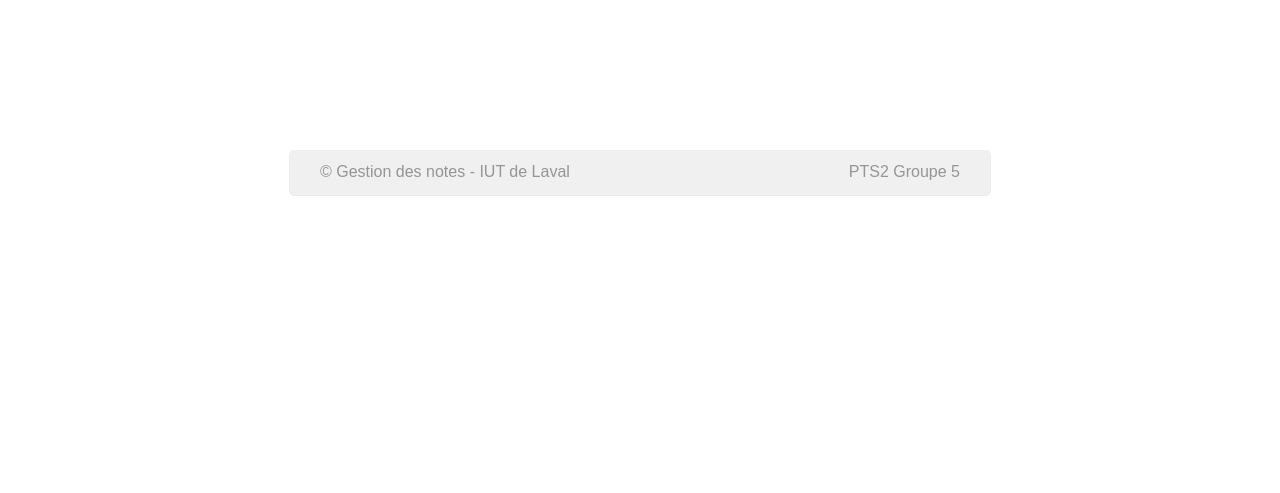
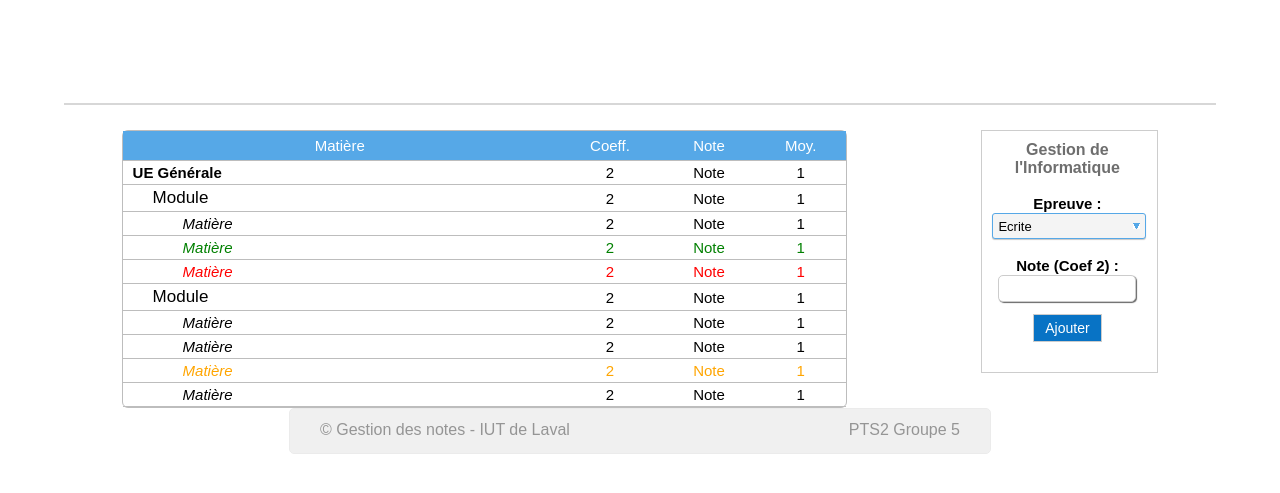
Before and after one commit to pts2gr5/GestionNotes, a PHP site: template app/views/etudiant/notes.php in a window 1280 px wide. Shown: the part 64-557 px from the top of the page. Run offline with PHP 8.4, Linux system fonts and the light colour scheme; the template is opened without the code that fills it, so the values that code supplies are empty.

Commit message:
[Etudiant] Ajout d'une note

```diff
--- a/app/views/etudiant/notes.php
+++ b/app/views/etudiant/notes.php
@@ -1 +1,98 @@
-<?php
+<div id="corps_titreEtSousMenu">
+	<div id="corps_titreEtSousMenu_titre">
+		<h1><?php echo $list_title ?></h1>
+	</div>
+
+</div>
+
+<div id="corps_contenu">
+	<div id="corps_contenu_contenu">
+		<table class="tableauTailleMini" cellspacing="0">
+			<tr class="entete">
+				<td width="60%">Matière</td>
+				<td>Coeff.</td>
+				<td>Note</td>
+				<td>Moy.</td>
+			</tr>
+			<tr class="hoverable">
+				<td class="UE">UE Générale</td>
+				<td>2</td>
+				<td>Note</td>
+				<td>1</td>
+			</tr>
+			<tr class="hoverable">
+				<td class="MODULE">Module</td>
+				<td>2</td>
+				<td>Note</td>
+				<td>1</td>
+			</tr>
+			<tr class="hoverable">
+				<td class="MATIERE clickable">Matière</td>
+				<td>2</td>
+				<td>Note</td>
+				<td>1</td>
+			</tr>
+			<tr class="hoverable good">
+				<td class="MATIERE clickable">Matière</td>
+				<td>2</td>
+				<td>Note</td>
+				<td>1</td>
+			</tr>
+			<tr class="hoverable bad">
+				<td class="MATIERE clickable">Matière</td>
+				<td>2</td>
+				<td>Note</td>
+				<td>1</td>
+			</tr>
+			<tr class="hoverable">
+				<td class="MODULE">Module</td>
+				<td>2</td>
+				<td>Note</td>
+				<td>1</td>
+			</tr>
+			<tr class="hoverable">
+				<td class="MATIERE clickable">Matière</td>
+				<td>2</td>
+				<td>Note</td>
+				<td>1</td>
+			</tr>
+			<tr class="hoverable">
+				<td class="MATIERE clickable">Matière</td>
+				<td>2</td>
+				<td>Note</td>
+				<td>1</td>
+			</tr>
+			<tr class="hoverable medium">
+				<td class="MATIERE clickable">Matière</td>
+				<td>2</td>
+				<td>Note</td>
+				<td>1</td>
+			</tr>
+			<tr class="hoverable">
+				<td class="MATIERE clickable">Matière</td>
+				<td>2</td>
+				<td>Note</td>
+				<td>1</td>
+			</tr>
+		</table>
+		<div id="ajouterUneNoteACoteDuTableau">
+			<span>Gestion de l'Informatique</span>
+
+			<form method="#" action="#">
+				<br />
+				<label>Epreuve :</label>
+				<select class="select" name="boite2">
+						<option selected>Ecrite</option>
+						<option>Tp</option>
+				</select>
+				<br /> <br />
+				<label>Note (Coef 2) :</label>
+				<br />
+				<input class="INPUT_text" type="text" name="note" /><br />
+				<input class="INPUT_submit" type="submit" value="Ajouter" />
+			</form>
+		</div>
+
+
+	</div>
+</div>
--- /dev/null
+++ b/app/views/etudiant/simulations.php
@@ -0,0 +1 @@
+<?php
--- a/app/views/layout.php
+++ b/app/views/layout.php
@@ -41,10 +41,10 @@
                     <li class="moduleCorps_titreListeAPuce"><a href="<?php echo $this->url('diretude/moyennes') ?>">Consulter les moyennes</a></li>
                     <li class="moduleCorps_titreListeAPuce"><a href="<?php echo $this->url('diretude/resultats') ?>">Consulter les résultats</a></li>
                     <?php elseif ( $this->visitor['type'] == GestionNotes_Model_User::TYPE_ETUDIANT ): ?>
-                    <li class="moduleCorps_titreListeAPuce"><a href="<?php echo $this->url('student/moyennes') ?>">Consulter les moyennes</a></li>
-                    <li class="moduleCorps_titreListeAPuce"><a href="<?php echo $this->url('student/notes') ?>">Gestion des notes</a></li>
-                    <li class="moduleCorps_listeAPuce"><a href="<?php echo $this->url('student/addnote') ?>">Ajouter une note</a></li>
-                    <li class="moduleCorps_titreListeAPuce"><a href="<?php echo $this->url('student/simulations') ?>">Gestion des simulations</a></li>
+                    <li class="moduleCorps_titreListeAPuce"><a href="<?php echo $this->url('etudiant/moyennes') ?>">Consulter les moyennes</a></li>
+                    <li class="moduleCorps_titreListeAPuce"><a href="<?php echo $this->url('etudiant/notes') ?>">Gestion des notes</a></li>
+                    <li class="moduleCorps_listeAPuce"><a href="<?php echo $this->url('etudiant/ajouternote') ?>">Ajouter une note</a></li>
+                    <li class="moduleCorps_titreListeAPuce"><a href="<?php echo $this->url('etudiant/simulations') ?>">Gestion des simulations</a></li>
                     <?php endif ?>
                 </ul>
 			</div>
--- a/javascript/script.js
+++ b/javascript/script.js
@@ -8,7 +8,7 @@ $(document).ready(function () {
         var nodeType = selected.getAttribute('data-type');
         document.getElementById('node_type_label').innerHTML  =
         document.getElementById('node_title_input').placeholder = nodeLevels[parseInt(nodeType)+1];
-        if ( parseInt(nodeType) >= 5 ) {
+        if ( parseInt(nodeType) >= 5 ) { // 7: ID Epreuve
             document.getElementById('coefficient_input').style.visibility = 'visible';
             document.getElementById('coefficient_input').style.display = 'initial';
         } else {
```
Also changed, not shown: app/views/etudiant/ajouternote.php (added, +37 -0 lines), app/views/etudiant/moyennes.php (+66 -36 lines), src/GestionNotes/Controller/EtudiantController.php (+39 -0 lines), src/GestionNotes/Model/Node.php (+34 -0 lines).
